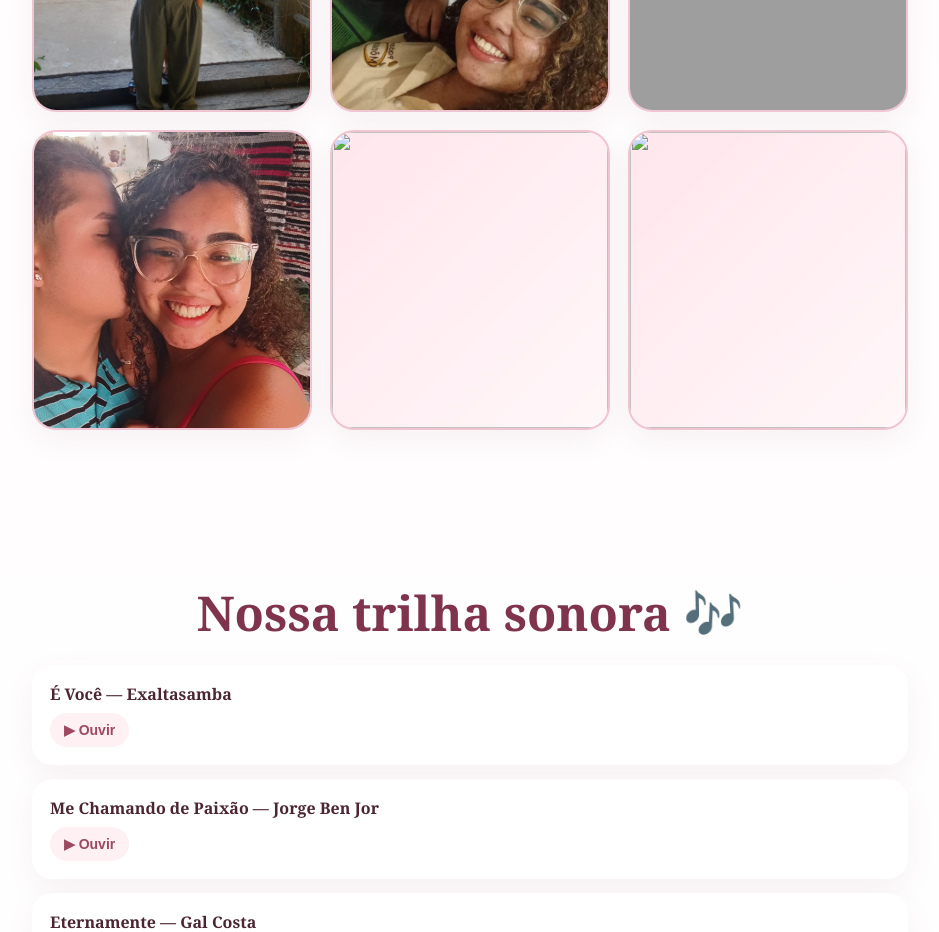
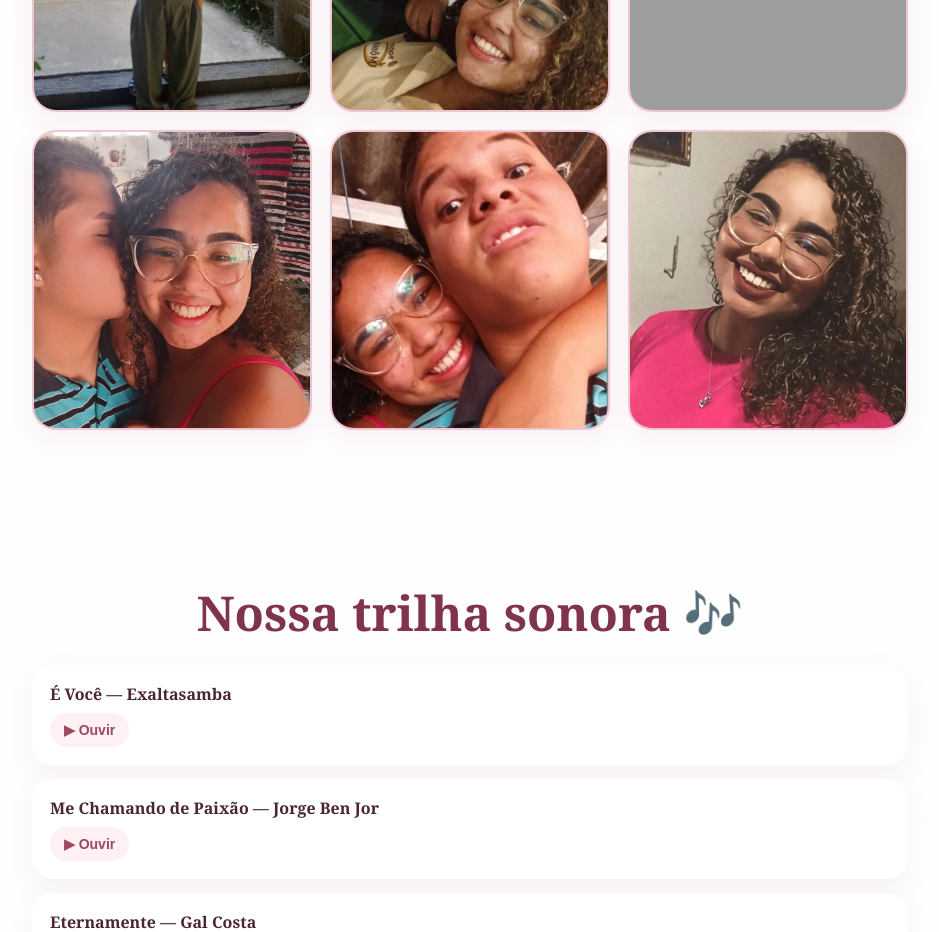
Before and after one commit to j7484469-web/nosso-site, a plain HTML site: page index.html in a window 1280 px wide. Shown: the part 5260-6192 px from the top of the page, without its empty margins (170-1109 px from the left). Drawn offline with Linux system fonts and the light colour scheme; grey boxes are pictures that could not be loaded.

Commit message:
Update index.html

```diff
--- a/index.html
+++ b/index.html
@@ -45,7 +45,7 @@ section{max-width:920px;margin:auto;padding:75px 22px}h2{text-align:center;font-
 <section><h2>Nosso tempo juntos ⏳</h2><p class="lead">Desde <b>23/11/2025 às 22:35</b>, cada segundo faz parte da nossa história.</p><div class="counter"><div class="time"><b id="days">0</b><span>DIAS</span></div><div class="time"><b id="hours">0</b><span>HORAS</span></div><div class="time"><b id="minutes">0</b><span>MINUTOS</span></div><div class="time"><b id="seconds">0</b><span>SEGUNDOS</span></div></div></section>
 
 <section><h2>Nossos momentos 📸</h2><p class="lead">Alguns pedacinhos da nossa história. ❤️</p><div class="photos">
-<div class="photo"><img src="foto1.jpg" alt=""></div><div class="photo"><img src="foto2.jpg" alt=""></div><div class="photo"><img src="foto3.jpg" alt=""></div><div class="photo"><img src="foto4.jpg" alt=""></div><div class="photo"><img src="foto5.jpg" alt=""></div><div class="photo"><img src="foto6.jpg" alt=""></div>
+<div class="photo"><img src="foto1.jpg" alt=""></div><div class="photo"><img src="foto2.jpg" alt=""></div><div class="photo"><img src="foto3.jpg" alt=""></div><div class="photo"><img src="foto4.jpg" alt=""></div><div class="photo"><img src="foto5.png" alt=""></div><div class="photo"><img src="foto6.png" alt=""></div>
 </div></section>
 
 <section><h2>Nossa trilha sonora 🎶</h2><div class="songs">
```
